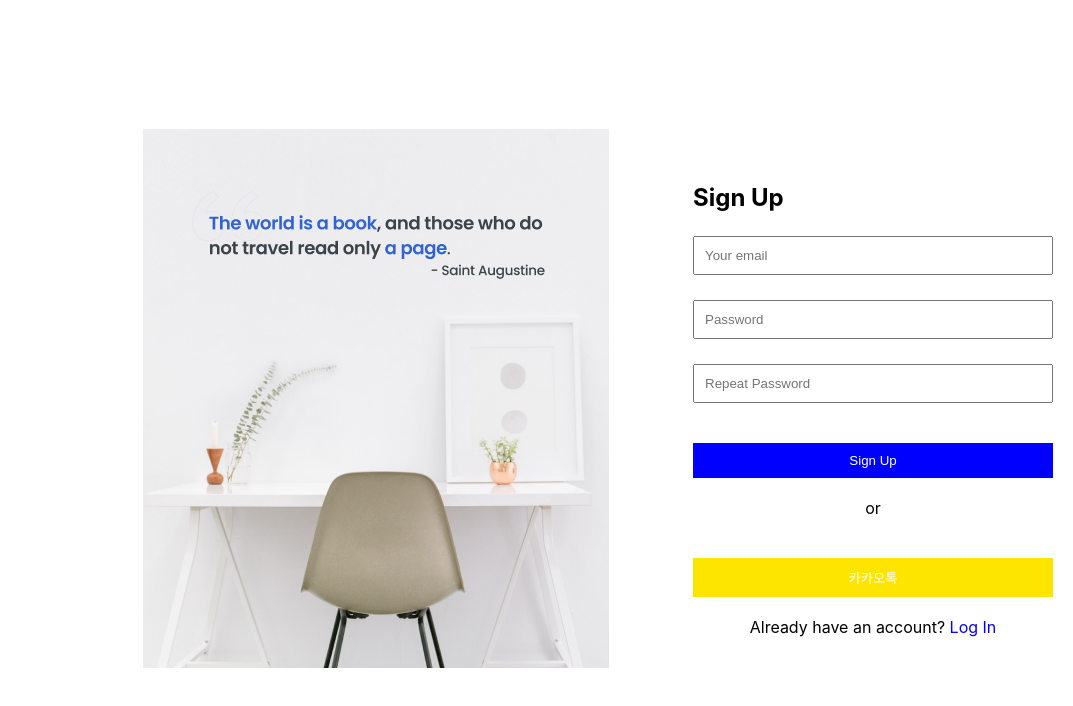
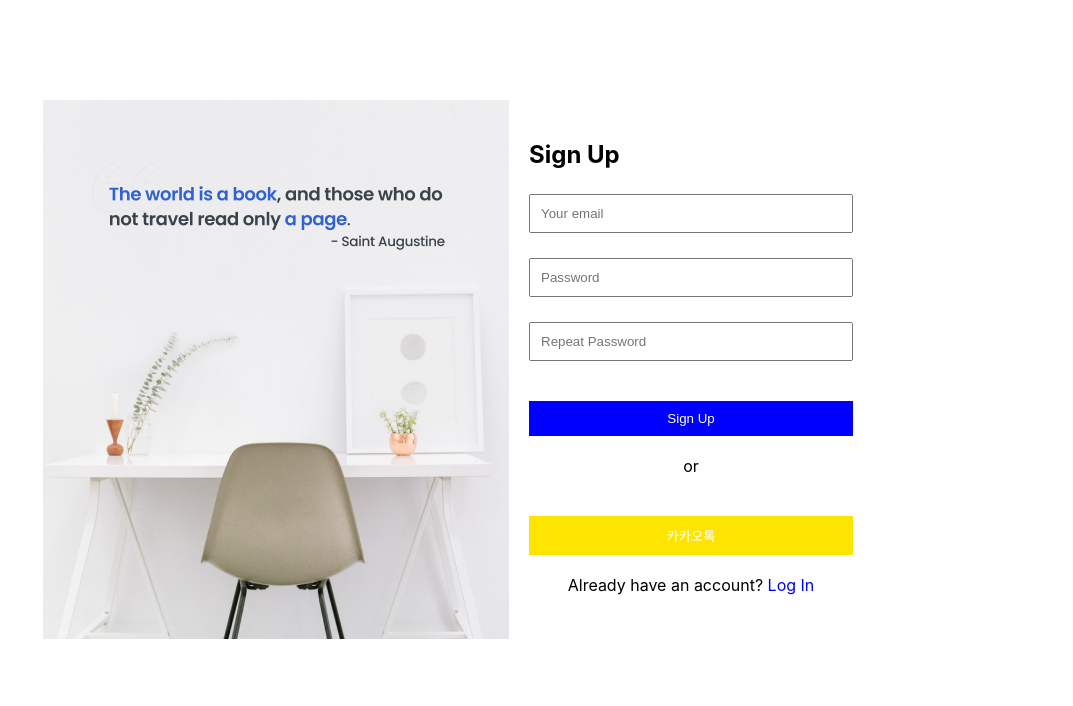
Before and after one commit to rwambangho/Capstone-Frontend, a React (Create React App) app: page /signup in a window 1280 px wide. Shown: the top 706 px of the page, without its empty margins (207-1280 px from the left). Built offline with nearby package versions, Linux system fonts and the light colour scheme.

Commit message:
Update SignUp.css

```diff
--- a/src/css/SignUp.css
+++ b/src/css/SignUp.css
@@ -1,9 +1,10 @@
 .signup-container {
     display: flex;
     justify-content: center;
-    align-items: center;
     height: 100vh;
-  }
+    margin-right: 200px;
+    margin-top: 100px;
+}
 
   .signup-form {
     flex: 1;
@@ -14,8 +15,10 @@
 
   .signup-image {
     flex: 1;
-    margin-left: 350px
-    ;
+    margin-left: 250px;
+    background-image: url('../image/chair.PNG');
+    background-repeat: no-repeat; /* 배경 이미지를 반복하지 않도록 설정 */
+    block-size: cover;
   }
 
   .input-group {
```
